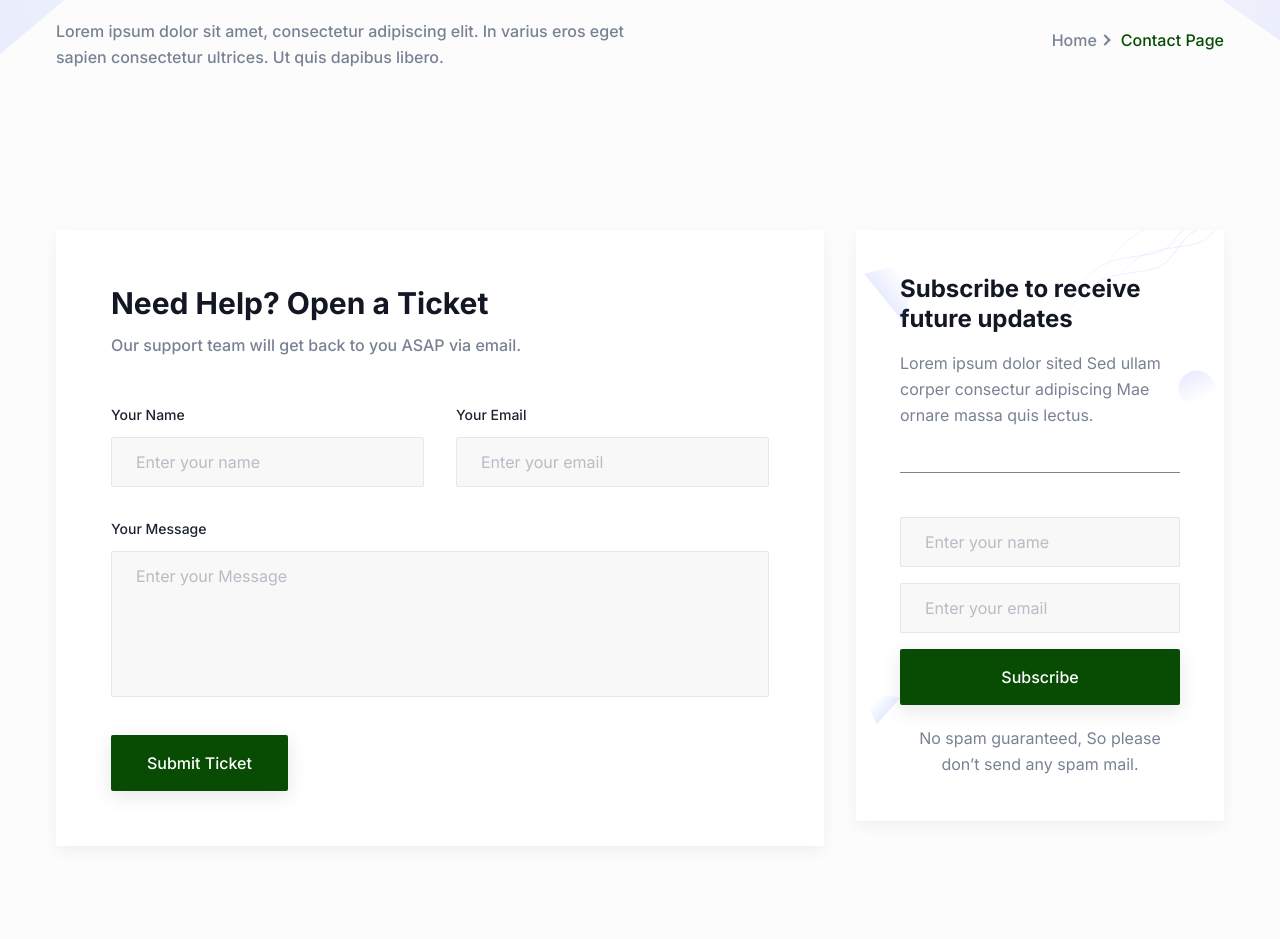
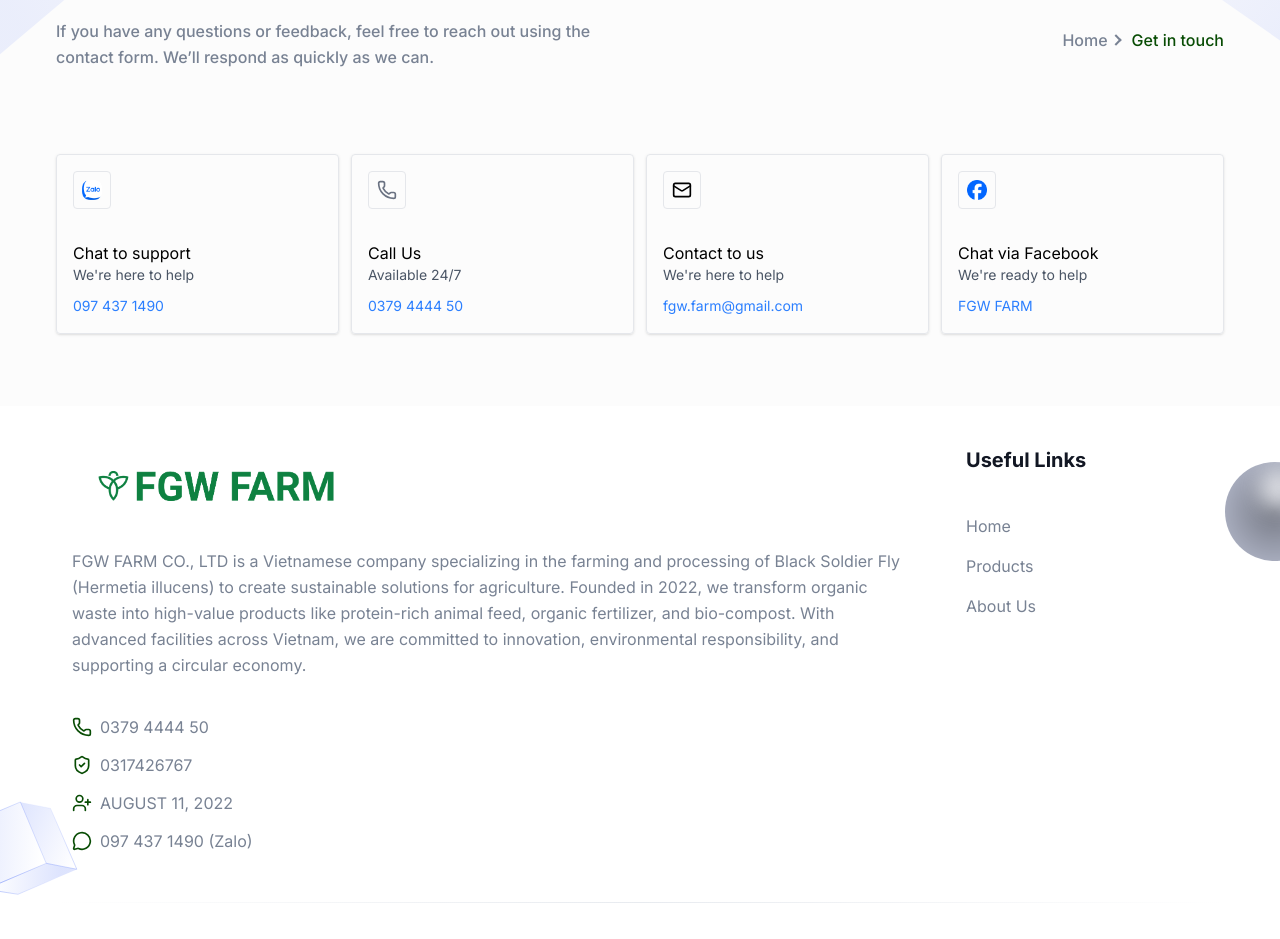
Before and after one commit to salaithianlianben/fgw-farm-website, a Next.js app: page /contact in a window 1280 px wide. Shown: the part 188-1127 px from the top of the page. Built offline with nearby package versions, Linux system fonts and the light colour scheme.

Commit message:
update contact page

```diff
--- a/app/about/page.tsx
+++ b/app/about/page.tsx
@@ -5,8 +5,8 @@
 import { Metadata } from "next";
 
 export const metadata: Metadata = {
-  title: "About Page | Free Next.js Template for Startup and SaaS",
-  description: "This is About Page for Startup Nextjs Template",
+  title: "About",
+  description: "This is About Page",
   // other metadata
 };
 
@@ -15,7 +15,7 @@
     <>
       <Breadcrumb
         pageName="About Page"
-        description="Lorem ipsum dolor sit amet, consectetur adipiscing elit. In varius eros eget sapien consectetur ultrices. Ut quis dapibus libero."
+        description="Pioneering sustainable agriculture through insect farming and innovation."
       />
       <AboutSectionOne />
       {/* <AboutSectionTwo /> */}
--- a/app/contact/page.tsx
+++ b/app/contact/page.tsx
@@ -13,10 +13,9 @@
   return (
     <>
       <Breadcrumb
-        pageName="Contact Page"
-        description="Lorem ipsum dolor sit amet, consectetur adipiscing elit. In varius eros eget sapien consectetur ultrices. Ut quis dapibus libero."
+        pageName="Get in touch"
+        description="If you have any questions or feedback, feel free to reach out using the contact form. We’ll respond as quickly as we can."
       />
-
       <Contact />
     </>
   );
--- a/app/news/page.tsx
+++ b/app/news/page.tsx
@@ -14,7 +14,7 @@
       <NewsHero />
       <Breadcrumb
         pageName={t("navigation.news")}
-        description="Lorem ipsum dolor sit amet, consectetur adipiscing elit. In varius eros eget sapien consectetur ultrices. Ut quis dapibus libero."
+        description="Stay updated with our latest news, innovations, and milestones in sustainable insect farming."
       />
       <section id="news" className="overflow-hidden">
         <div className="container">
--- a/app/products/page.tsx
+++ b/app/products/page.tsx
@@ -11,7 +11,7 @@
     <>
       <Breadcrumb
         pageName={t("navigation.products")}
-        description="Lorem ipsum dolor sit amet, consectetur adipiscing elit. In varius eros eget sapien consectetur ultrices. Ut quis dapibus libero."
+        description="Explore our range of sustainable, high-quality products made from Black Soldier Fly larvae — including dried larvae, protein powder, ..etc. "
       />
       <section id="products" className="overflow-hidden">
         <div className="container space-y-9">
--- a/components/About/AboutSectionOne.tsx
+++ b/components/About/AboutSectionOne.tsx
@@ -29,7 +29,7 @@
           <div className="-mx-4 flex flex-wrap">
             <div className="w-full px-4 lg:w-1/2">
               <h2 className="mb-4 text-3xl font-bold leading-tight! text-black dark:text-white sm:text-4xl md:text-[45px]">
-                {"FGW FARM Company"}
+                {"FGW FARM CO., LTD"}
               </h2>
               <p className="whitespace-pre-line text-base leading-relaxed! text-body-color md:text-lg">
                 {
--- a/components/Contact/index.tsx
+++ b/components/Contact/index.tsx
@@ -1,82 +1,95 @@
-import NewsLatterBox from "./NewsLatterBox";
+import { MailIcon, PhoneIcon } from "lucide-react";
 
 const Contact = () => {
   return (
-    <section id="contact" className="overflow-hidden py-16 md:py-20 lg:py-28">
+    <section id="contact" className="overflow-hidden py-9 mb-9">
       <div className="container">
-        <div className="-mx-4 flex flex-wrap">
-          <div className="w-full px-4 lg:w-7/12 xl:w-8/12">
-            <div
-              className="wow fadeInUp shadow-three dark:bg-gray-dark mb-12 rounded-xs bg-white px-8 py-11 sm:p-[55px] lg:mb-5 lg:px-8 xl:p-[55px]"
-              data-wow-delay=".15s
-              "
-            >
-              <h2 className="mb-3 text-2xl font-bold text-black dark:text-white sm:text-3xl lg:text-2xl xl:text-3xl">
-                Need Help? Open a Ticket
-              </h2>
-              <p className="mb-12 text-base font-medium text-body-color">
-                Our support team will get back to you ASAP via email.
-              </p>
-              <form>
-                <div className="-mx-4 flex flex-wrap">
-                  <div className="w-full px-4 md:w-1/2">
-                    <div className="mb-8">
-                      <label
-                        htmlFor="name"
-                        className="mb-3 block text-sm font-medium text-dark dark:text-white"
-                      >
-                        Your Name
-                      </label>
-                      <input
-                        type="text"
-                        placeholder="Enter your name"
-                        className="border-stroke dark:text-body-color-dark dark:shadow-two w-full rounded-xs border bg-[#f8f8f8] px-6 py-3 text-base text-body-color outline-hidden focus:border-primary dark:border-transparent dark:bg-[#2C303B] dark:focus:border-primary dark:focus:shadow-none"
-                      />
+        <div className="grid grid-cols-2 gap-3 md:grid-cols-3 lg:grid-cols-4 xl:grid-cols-4">
+          <div className="flex h-[180px] flex-col justify-between rounded border p-4 shadow">
+            <div className="flex">
+              <div className="flex rounded border p-2">
+                <img src={"/images/about/zalo_logo.webp"} className="h-5 w-5" />
               </div>
             </div>
-                  <div className="w-full px-4 md:w-1/2">
-                    <div className="mb-8">
-                      <label
-                        htmlFor="email"
-                        className="mb-3 block text-sm font-medium text-dark dark:text-white"
+            <div className="space-y-2">
+              <div>
+                <p>Chat to support</p>
+                <p className="text-sm text-gray-600">We're here to help</p>
+              </div>
+
+              <a
+                href="https://zalo.me/0974371490"
+                className="text-sm text-blue-500"
               >
-                        Your Email
-                      </label>
-                      <input
-                        type="email"
-                        placeholder="Enter your email"
-                        className="border-stroke dark:text-body-color-dark dark:shadow-two w-full rounded-xs border bg-[#f8f8f8] px-6 py-3 text-base text-body-color outline-hidden focus:border-primary dark:border-transparent dark:bg-[#2C303B] dark:focus:border-primary dark:focus:shadow-none"
-                      />
+                097 437 1490
+              </a>
             </div>
           </div>
-                  <div className="w-full px-4">
-                    <div className="mb-8">
-                      <label
-                        htmlFor="message"
-                        className="mb-3 block text-sm font-medium text-dark dark:text-white"
-                      >
-                        Your Message
-                      </label>
-                      <textarea
-                        name="message"
-                        rows={5}
-                        placeholder="Enter your Message"
-                        className="border-stroke dark:text-body-color-dark dark:shadow-two w-full resize-none rounded-xs border bg-[#f8f8f8] px-6 py-3 text-base text-body-color outline-hidden focus:border-primary dark:border-transparent dark:bg-[#2C303B] dark:focus:border-primary dark:focus:shadow-none"
-                      ></textarea>
+
+          <div className="flex h-[180px] flex-col justify-between rounded border p-4 shadow">
+            <div className="flex">
+              <div className="flex rounded border p-2">
+                <PhoneIcon className="h-5 w-5 text-gray-500" />
               </div>
             </div>
-                  <div className="w-full px-4">
-                    <button className="shadow-submit dark:shadow-submit-dark rounded-xs bg-primary px-9 py-4 text-base font-medium text-white duration-300 hover:bg-primary/90">
-                      Submit Ticket
-                    </button>
+            <div className="space-y-2">
+              <div>
+                <p>Call Us</p>
+                <p className="text-sm text-gray-600">Available 24/7 </p>
+              </div>
+
+              <a
+                href="tel:0379444450"
+                className="text-sm text-blue-500"
+              >
+                0379 4444 50
+              </a>
             </div>
           </div>
-              </form>
+
+          <div className="flex h-[180px] flex-col justify-between rounded border p-4 shadow">
+            <div className="flex">
+              <div className="flex rounded border p-2">
+                <MailIcon className="h-5 w-5" />
               </div>
             </div>
-          <div className="w-full px-4 lg:w-5/12 xl:w-4/12">
-            <NewsLatterBox />
+            <div className="space-y-2">
+              <div>
+                <p>Contact to us</p>
+                <p className="text-sm text-gray-600">We're here to help</p>
               </div>
+
+              <a
+                href="mailto:fgw.farm@gmail.com"
+                className="text-sm text-blue-500"
+              >
+                fgw.farm@gmail.com
+              </a>
+            </div>
+          </div>
+
+          <div className="flex h-[180px] flex-col justify-between rounded border p-4 shadow">
+            <div className="flex">
+              <div className="flex rounded border p-2">
+                <img src={"/images/logo/facebook_icon.png"} className="h-5 w-5" />
+              </div>
+            </div>
+            <div className="space-y-2">
+              <div>
+                <p>Chat via Facebook</p>
+                <p className="text-sm text-gray-600">We're ready to help</p>
+              </div>
+
+              <a
+                href="https://www.facebook.com/FGWFARMnongtraisaucanxi"
+                className="text-sm text-blue-500"
+              >
+                FGW FARM
+              </a>
+            </div>
+          </div>
+
+
         </div>
       </div>
     </section>
--- a/components/Footer/index.tsx
+++ b/components/Footer/index.tsx
@@ -1,128 +1,85 @@
 "use client";
 
-import { PhoneIcon, ShieldCheckIcon, UserPlus } from "lucide-react";
+import {
+  MessageCircleIcon,
+  PhoneIcon,
+  ShieldCheckIcon,
+  UserPlus,
+} from "lucide-react";
 import Link from "next/link";
 
 const Footer = () => {
   return (
     <>
       <footer
-        className="wow fadeInUp relative z-10 bg-white pt-16 dark:bg-gray-dark md:pt-14 lg:pt-10"
+        className="wow fadeInUp dark:bg-gray-dark relative z-10 bg-white pt-16 md:pt-14 lg:pt-10"
         data-wow-delay=".1s"
       >
         <div className="container">
-          <div className="-mx-4 flex flex-wrap">
-            <div className="w-full px-4 md:w-1/2 lg:w-5/12 xl:w-8/12">
-              <div className="mb-12 lg:mb-16">
-                <Link
-                  href="/"
-                  className="mb-8 inline-block"
-                >
-                  <img src={'/images/logo/logo_with_name.png'} className="h-[80px] w-full object-contain"/>
+          <div className="grid grid-cols-1 lg:grid-cols-4 gap-6">
+            <div className="w-full px-4 col-span-3">
+              <div className="mb-12">
+                <Link href="/" className="mb-4 inline-block">
+                  <img
+                    src={"/images/logo/logo_with_name.png"}
+                    className="h-[80px] w-full object-contain"
+                  />
                 </Link>
                 <div className="mb-9">
-                  <p className="text-base leading-relaxed text-body-color dark:text-body-color-dark">
+                  {/* <p className="text-base leading-relaxed text-body-color dark:text-body-color-dark">
                     M1-11, 11th Floor, Golden King Building, No. 15, Nguyen
                     Luong Bang Street, Tan Phu Ward, District 7
                   </p>
                   <p className="text-base leading-relaxed text-body-color dark:text-body-color-dark">
                     Ho Chi Minh City, Vietnam
+                  </p> */}
+                  <p className="text-body-color dark:text-body-color-dark text-base leading-relaxed">
+                    FGW FARM CO., LTD is a Vietnamese company specializing in
+                    the farming and processing of Black Soldier Fly (Hermetia
+                    illucens) to create sustainable solutions for agriculture.
+                    Founded in 2022, we transform organic waste into high-value
+                    products like protein-rich animal feed, organic fertilizer,
+                    and bio-compost. With advanced facilities across Vietnam, we
+                    are committed to innovation, environmental responsibility,
+                    and supporting a circular economy.
                   </p>
                 </div>
 
                 <div className="space-y-3">
                   <div className="flex items-center space-x-2">
-                    <PhoneIcon className="h-5 w-5 text-primary" />
-                    <p className="text-base leading-relaxed text-body-color dark:text-body-color-dark">
+                    <PhoneIcon className="text-primary h-5 w-5" />
+                    <p className="text-body-color dark:text-body-color-dark text-base leading-relaxed">
                       0379 4444 50
                     </p>
                   </div>
                   <div className="flex items-center space-x-2">
-                    <ShieldCheckIcon className="h-5 w-5 text-primary" />
-                    <p className="text-base leading-relaxed text-body-color dark:text-body-color-dark">
+                    <ShieldCheckIcon className="text-primary h-5 w-5" />
+                    <p className="text-body-color dark:text-body-color-dark text-base leading-relaxed">
                       0317426767
                     </p>
                   </div>
 
                   <div className="flex items-center space-x-2">
-                    <UserPlus className="h-5 w-5 text-primary" />
-                    <p className="text-base leading-relaxed text-body-color dark:text-body-color-dark">
+                    <UserPlus className="text-primary h-5 w-5" />
+                    <p className="text-body-color dark:text-body-color-dark text-base leading-relaxed">
                       AUGUST 11, 2022
                     </p>
                   </div>
 
                   <div className="flex items-center space-x-2">
-                    <img
-                      src={"/images/about/zalo_logo.webp"}
-                      className="h-5 w-5"
-                    />
-                    <a href="https://zalo.me/0974371490" className="text-base leading-relaxed text-body-color dark:text-body-color-dark hover:text-blue-500">
-                      097 437 1490
+                    <MessageCircleIcon className="text-primary h-5 w-5" />
+                    <a
+                      href="https://zalo.me/0974371490"
+                      className="text-body-color dark:text-body-color-dark text-base leading-relaxed hover:text-blue-500"
+                    >
+                      097 437 1490 (Zalo)
                     </a>
                   </div>
                 </div>
-                {/* <div className="flex items-center">
-                  <a
-                    href="/"
-                    aria-label="social-link"
-                    className="dark:text-body-color-dark mr-6 text-body-color duration-300 hover:text-primary dark:hover:text-primary"
-                  >
-                    <svg
-                      width="9"
-                      height="18"
-                      viewBox="0 0 9 18"
-                      className="fill-current"
-                    >
-                      <path d="M8.13643 7H6.78036H6.29605V6.43548V4.68548V4.12097H6.78036H7.79741C8.06378 4.12097 8.28172 3.89516 8.28172 3.55645V0.564516C8.28172 0.254032 8.088 0 7.79741 0H6.02968C4.11665 0 2.78479 1.58064 2.78479 3.92339V6.37903V6.94355H2.30048H0.65382C0.314802 6.94355 0 7.25403 0 7.70564V9.7379C0 10.1331 0.266371 10.5 0.65382 10.5H2.25205H2.73636V11.0645V16.7379C2.73636 17.1331 3.00273 17.5 3.39018 17.5H5.66644C5.81174 17.5 5.93281 17.4153 6.02968 17.3024C6.12654 17.1895 6.19919 16.9919 6.19919 16.8226V11.0927V10.5282H6.70771H7.79741C8.11222 10.5282 8.35437 10.3024 8.4028 9.96371V9.93548V9.90726L8.74182 7.95968C8.76604 7.7621 8.74182 7.53629 8.59653 7.31048C8.54809 7.16935 8.33016 7.02823 8.13643 7Z" />
-                    </svg>
-                  </a>
-                  <a
-                    href="/"
-                    aria-label="social-link"
-                    className="dark:text-body-color-dark mr-6 text-body-color duration-300 hover:text-primary dark:hover:text-primary"
-                  >
-                    <svg
-                      width="19"
-                      height="14"
-                      viewBox="0 0 19 14"
-                      className="fill-current"
-                    >
-                      <path d="M16.3024 2.26027L17.375 1.0274C17.6855 0.693493 17.7702 0.436644 17.7984 0.308219C16.9516 0.770548 16.1613 0.924658 15.6532 0.924658H15.4556L15.3427 0.821918C14.6653 0.282534 13.8185 0 12.9153 0C10.9395 0 9.3871 1.48973 9.3871 3.21062C9.3871 3.31336 9.3871 3.46747 9.41532 3.57021L9.5 4.0839L8.90726 4.05822C5.29435 3.95548 2.33065 1.13014 1.85081 0.642123C1.06048 1.92637 1.5121 3.15925 1.99194 3.92979L2.95161 5.36815L1.42742 4.5976C1.45565 5.67637 1.90726 6.52397 2.78226 7.14041L3.54435 7.65411L2.78226 7.93665C3.2621 9.24658 4.33468 9.78596 5.125 9.99144L6.16935 10.2483L5.18145 10.8647C3.60081 11.8921 1.625 11.8151 0.75 11.738C2.52823 12.8682 4.64516 13.125 6.1129 13.125C7.21371 13.125 8.03226 13.0223 8.22984 12.9452C16.1331 11.25 16.5 4.82877 16.5 3.54452V3.36473L16.6694 3.26199C17.629 2.44007 18.0242 2.00342 18.25 1.74658C18.1653 1.77226 18.0524 1.82363 17.9395 1.84932L16.3024 2.26027Z" />
-                    </svg>
-                  </a>
-                  <a
-                    href="/"
-                    aria-label="social-link"
-                    className="dark:text-body-color-dark mr-6 text-body-color duration-300 hover:text-primary dark:hover:text-primary"
-                  >
-                    <svg
-                      width="18"
-                      height="14"
-                      viewBox="0 0 18 14"
-                      className="fill-current"
-                    >
-                      <path d="M17.5058 2.07119C17.3068 1.2488 16.7099 0.609173 15.9423 0.395963C14.5778 7.26191e-08 9.0627 0 9.0627 0C9.0627 0 3.54766 7.26191e-08 2.18311 0.395963C1.41555 0.609173 0.818561 1.2488 0.619565 2.07119C0.25 3.56366 0.25 6.60953 0.25 6.60953C0.25 6.60953 0.25 9.68585 0.619565 11.1479C0.818561 11.9703 1.41555 12.6099 2.18311 12.8231C3.54766 13.2191 9.0627 13.2191 9.0627 13.2191C9.0627 13.2191 14.5778 13.2191 15.9423 12.8231C16.7099 12.6099 17.3068 11.9703 17.5058 11.1479C17.8754 9.68585 17.8754 6.60953 17.8754 6.60953C17.8754 6.60953 17.8754 3.56366 17.5058 2.07119ZM7.30016 9.44218V3.77687L11.8771 6.60953L7.30016 9.44218Z" />
-                    </svg>
-                  </a>
-                  <a
-                    href="/"
-                    aria-label="social-link"
-                    className="dark:text-body-color-dark text-body-color duration-300 hover:text-primary dark:hover:text-primary"
-                  >
-                    <svg
-                      width="17"
-                      height="16"
-                      viewBox="0 0 17 16"
-                      className="fill-current"
-                    >
-                      <path d="M15.2196 0H1.99991C1.37516 0 0.875366 0.497491 0.875366 1.11936V14.3029C0.875366 14.8999 1.37516 15.4222 1.99991 15.4222H15.1696C15.7943 15.4222 16.2941 14.9247 16.2941 14.3029V1.09448C16.3441 0.497491 15.8443 0 15.2196 0ZM5.44852 13.1089H3.17444V5.7709H5.44852V13.1089ZM4.29899 4.75104C3.54929 4.75104 2.97452 4.15405 2.97452 3.43269C2.97452 2.71133 3.57428 2.11434 4.29899 2.11434C5.02369 2.11434 5.62345 2.71133 5.62345 3.43269C5.62345 4.15405 5.07367 4.75104 4.29899 4.75104ZM14.07 13.1089H11.796V9.55183C11.796 8.7061 11.771 7.58674 10.5964 7.58674C9.39693 7.58674 9.222 8.53198 9.222 9.47721V13.1089H6.94792V5.7709H9.17202V6.79076H9.19701C9.52188 6.19377 10.2466 5.59678 11.3711 5.59678C13.6952 5.59678 14.12 7.08925 14.12 9.12897V13.1089H14.07Z" />
-                    </svg>
-                  </a>
-                </div> */}
               </div>
             </div>
 
-            <div className="w-full px-4 sm:w-1/2 md:w-1/2 lg:w-2/12 xl:w-2/12">
+            <div className="w-full px-4">
               <div className="mb-12 lg:mb-16">
                 <h2 className="mb-10 text-xl font-bold text-black dark:text-white">
                   Useful Links
@@ -130,60 +87,26 @@
                 <ul>
                   <li>
                     <a
-                      href="/blogs"
-                      className="mb-4 inline-block text-base text-body-color duration-300 hover:text-primary dark:text-body-color-dark dark:hover:text-primary"
+                      href="/"
+                      className="text-body-color hover:text-primary dark:text-body-color-dark dark:hover:text-primary mb-4 inline-block text-base duration-300"
                     >
-                      Blog
+                      Home
                     </a>
                   </li>
                   <li>
                     <a
-                      href="/pricing"
-                      className="mb-4 inline-block text-base text-body-color duration-300 hover:text-primary dark:text-body-color-dark dark:hover:text-primary"
+                      href="/products"
+                      className="text-body-color hover:text-primary dark:text-body-color-dark dark:hover:text-primary mb-4 inline-block text-base duration-300"
                     >
-                      Pricing
+                      Products
                     </a>
                   </li>
                   <li>
                     <a
                       href="/about"
-                      className="mb-4 inline-block text-base text-body-color duration-300 hover:text-primary dark:text-body-color-dark dark:hover:text-primary"
+                      className="text-body-color hover:text-primary dark:text-body-color-dark dark:hover:text-primary mb-4 inline-block text-base duration-300"
                     >
-                      About
-                    </a>
-                  </li>
-                </ul>
-              </div>
-            </div>
-
-            <div className="w-full px-4 sm:w-1/2 md:w-1/2 lg:w-2/12 xl:w-2/12">
-              <div className="mb-12 lg:mb-16">
-                <h2 className="mb-10 text-xl font-bold text-black dark:text-white">
-                  Terms
-                </h2>
-                <ul>
-                  <li>
-                    <a
-                      href="/"
-                      className="mb-4 inline-block text-base text-body-color duration-300 hover:text-primary dark:text-body-color-dark dark:hover:text-primary"
-                    >
-                      TOS
-                    </a>
-                  </li>
-                  <li>
-                    <a
-                      href="/"
-                      className="mb-4 inline-block text-base text-body-color duration-300 hover:text-primary dark:text-body-color-dark dark:hover:text-primary"
-                    >
-                      Privacy Policy
-                    </a>
-                  </li>
-                  <li>
-                    <a
-                      href="/"
-                      className="mb-4 inline-block text-base text-body-color duration-300 hover:text-primary dark:text-body-color-dark dark:hover:text-primary"
-                    >
-                      Refund Policy
+                      About Us
                     </a>
                   </li>
                 </ul>
@@ -193,12 +116,12 @@
 
           <div className="h-px w-full bg-linear-to-r from-transparent via-[#D2D8E183] to-transparent dark:via-[#959CB183]"></div>
           <div className="py-8">
-            <p className="text-center text-base text-body-color dark:text-white">
+            <p className="text-body-color text-center text-base dark:text-white">
               © 2025 FGW FARM CO., LTD. All Rights Reserved.
             </p>
           </div>
         </div>
-        <div className="absolute right-0 top-14 z-[-1]">
+        <div className="absolute top-14 right-0 z-[-1]">
           <svg
             width="55"
             height="99"
--- a/components/Products/index.tsx
+++ b/components/Products/index.tsx
@@ -8,7 +8,7 @@
         <div className="container">
           <SectionTitle
             title="Products"
-            paragraph="There are many variations of passages of Lorem Ipsum available but the majority have suffered alteration in some form."
+            paragraph="Explore our range of sustainable, high-quality products made from Black Soldier Fly larvae — including dried larvae, protein powder, ..etc. "
             center
           />
 
```
Also changed, not shown: public/images/logo/facebook_icon.png (added). Lines whose indentation alone changed are shown as unchanged.
